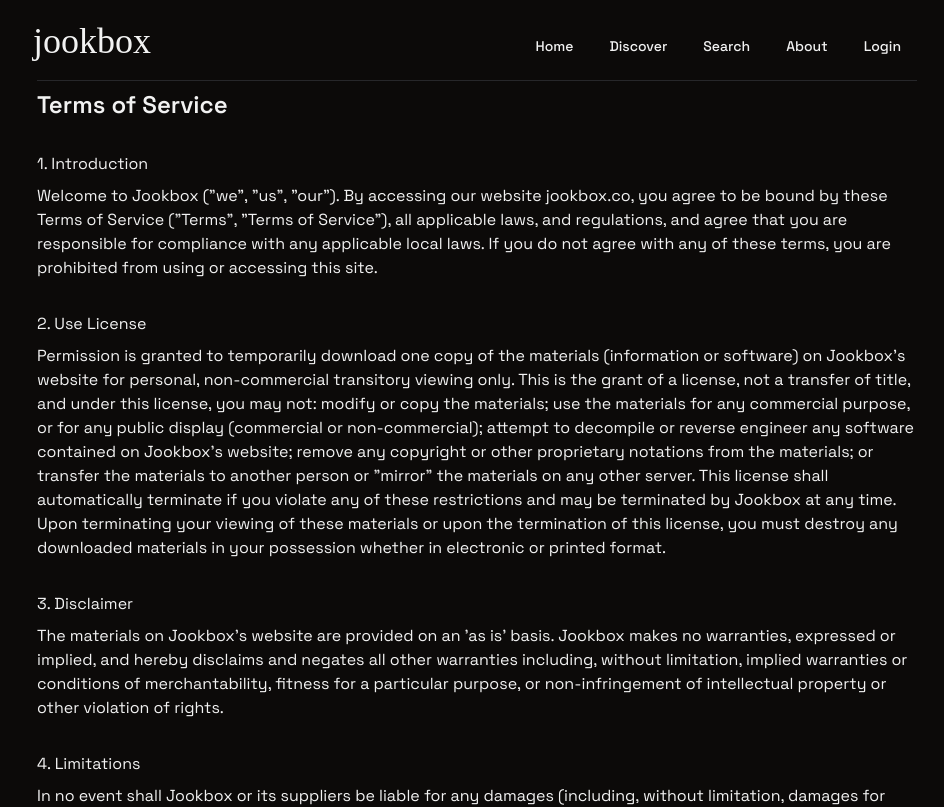
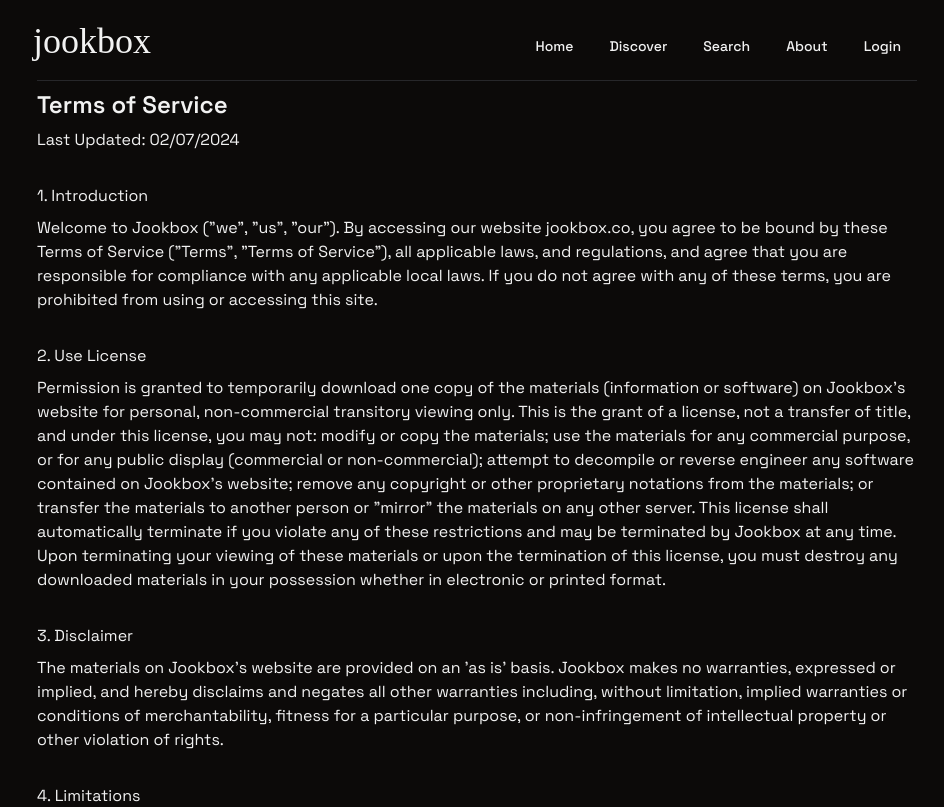
Before and after one commit to b14tz/curate, a React (Vite) app in the folder client/: page /terms-of-service in a window 1280 px wide. Shown: the top 807 px of the page, without its empty margins (163-1107 px from the left). Built offline with nearby package versions, Linux system fonts and the light colour scheme; no server answers; a web font is replaced by a local one.

Commit message:
updated terms of service and privacy policy

```diff
--- a/client/src/pages/PrivacyPolicy.tsx
+++ b/client/src/pages/PrivacyPolicy.tsx
@@ -2,7 +2,7 @@
     return (
         <div className="flex flex-col space-y-2">
             <h3>Privacy Policy</h3>
-            <p>Last Updated: 07/01/2022</p>
+            <p>Last Updated: 02/07/2024</p>
             <br />
 
             <p>
--- a/client/src/pages/TermsOfService.tsx
+++ b/client/src/pages/TermsOfService.tsx
@@ -2,6 +2,7 @@
     return (
         <div className="flex flex-col space-y-2">
             <h3> Terms of Service</h3>
+            <p>Last Updated: 02/07/2024</p>
             <br />
             <p>1. Introduction </p>
             <p>
```
